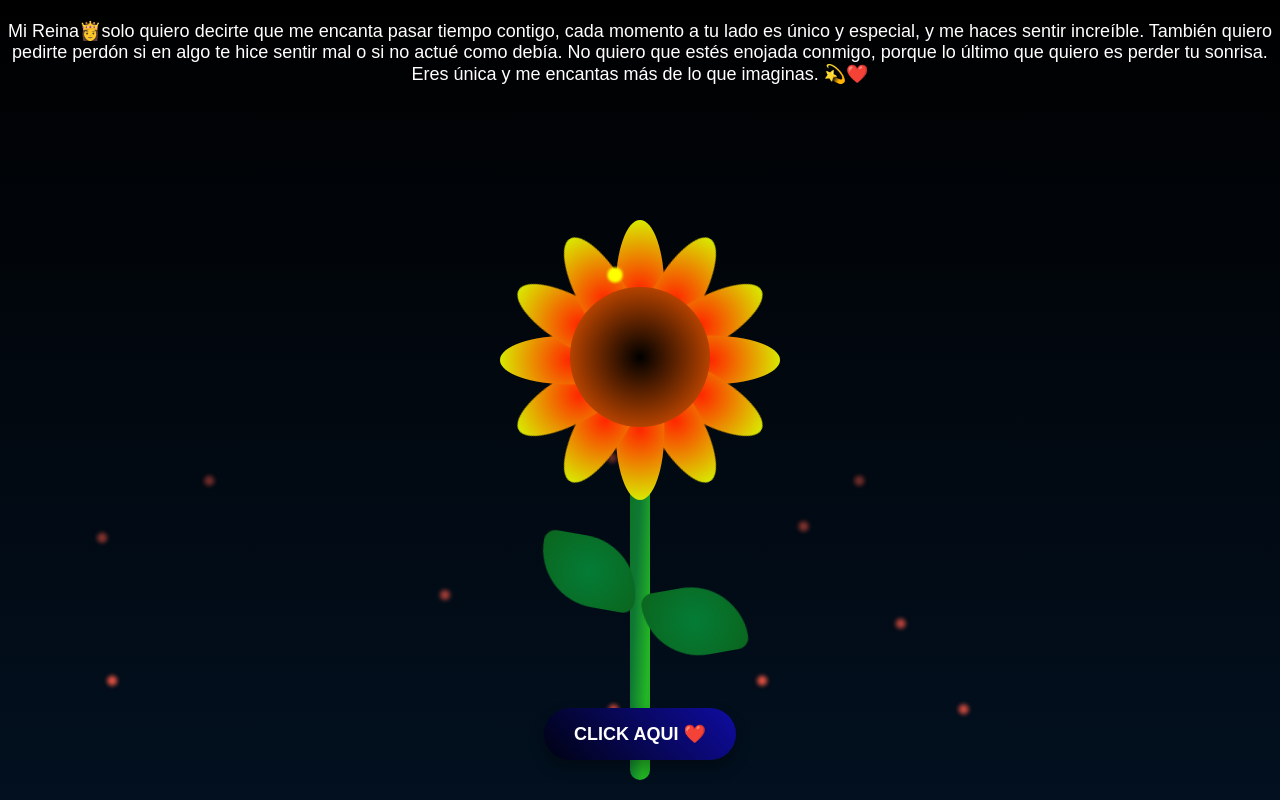
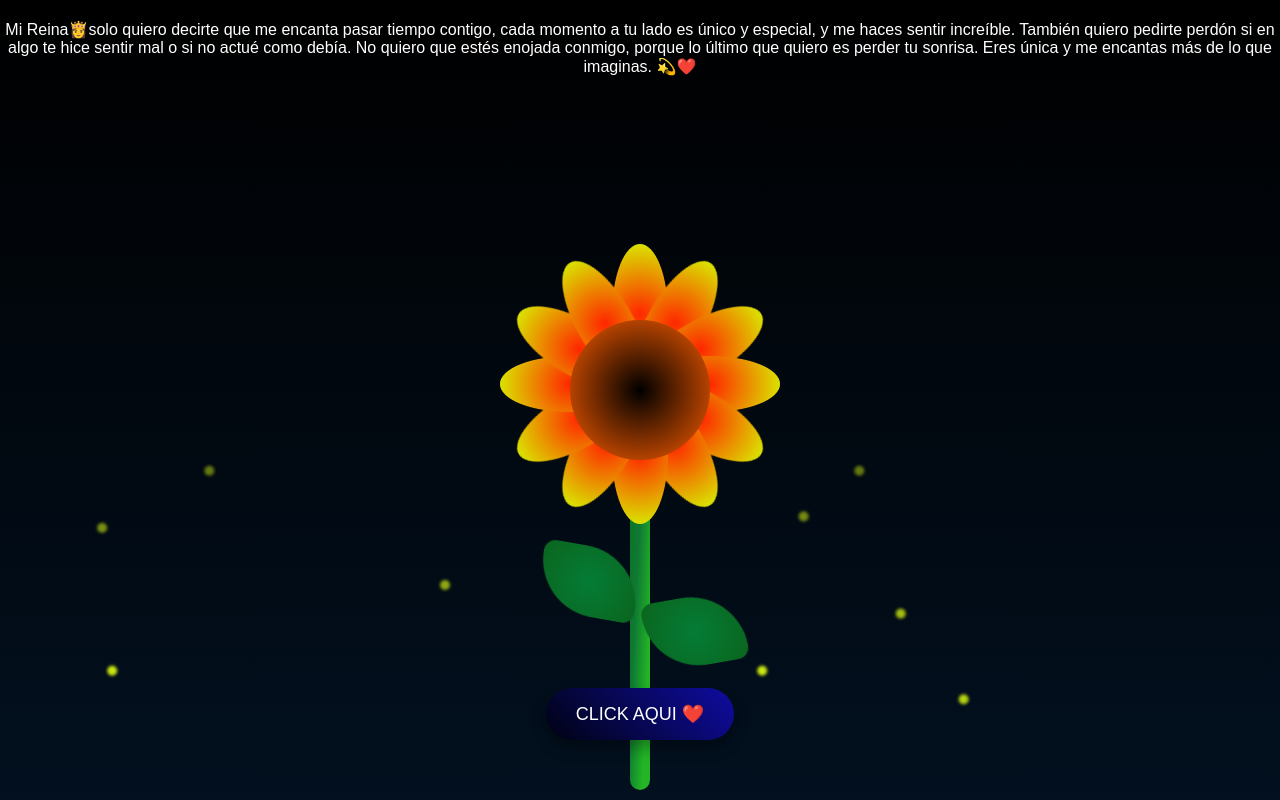
Before and after one commit to Ferxxo125/flor_11, a plain HTML site: page flower.html in a window 1280 px wide. Drawn offline with Linux system fonts and the light colour scheme.

Commit message:
Update flower.html

```diff
--- a/flower.html
+++ b/flower.html
@@ -42,27 +42,28 @@
         color: #fff;
         font-family: "Poppins", sans-serif;
         font-weight: 400;
-        font-size: 18px;
+        font-size: 16px;
       }
 
       .flower_wrapper {
         position: absolute;
         left: 50%;
-        bottom: 20px;
+        bottom: 10px;
         transform: translateX(-50%);
         z-index: 5;
       }
 
       .flower_stem {
         width: 20px;
-        height: 400px;
+        left: 50%;
+        height: 390px;
         background-image: var(--line-color);
         border-radius: 20px;
       }
 
       .flower_center {
         position: absolute;
-        top: -93px;
+        top: -80px;
         left: 50%;
         transform: translateX(-50%);
         width: 140px;
@@ -77,7 +78,7 @@
 
       .flower_petal {
         position: absolute;
-        width: 70px;
+        width: 80px;
         height: 140px;
         background: var(--petal-color);
         clip-path: ellipse(35% 50% at 50% 50%);
@@ -187,7 +188,7 @@
       .light {
         position: absolute;
         width: 10px;
-        height: 10px;
+        height: 11px;
         background-color: rgb(255, 255, 0);
         border-radius: 50%;
         filter: blur(2px);
@@ -196,7 +197,7 @@
 
       .flower_light {
         bottom: 450px;
-        animation: light-ans 4s linear infinite backwards;
+        animation: light-ans 5s linear infinite backwards;
       }
 
       .light-1 {
@@ -249,12 +250,12 @@
       }
       .light {
         position: absolute;
-        bottom: 0px;
+        bottom: 10px;
         width: 10px;
         height: 10px;
-        background-color: rgb(238, 85, 68);
+        background-color: rgb(213, 244, 17);
         border-radius: 50%;
-        filter: blur(2px);
+        filter: blur(1.5px);
         animation: light-ans-background 7s linear infinite backwards;
         z-index: 1; /* confettis detrás de la flor */
       }
@@ -329,7 +330,7 @@
         100% {
           transform: translateY(-300px);
           opacity: 0;
-          filter: blur(10px);
+          filter: blur(1px);
         }
       }
 
@@ -358,7 +359,7 @@
         padding: 15px 30px;
         font-size: 18px;
         font-family: "Poppins", sans-serif;
-        font-weight: 600;
+        font-weight: 00;
         color: #fff;
         background: linear-gradient(45deg, #000211, #0f0ca1);
         border: none;
@@ -369,7 +370,7 @@
         position: relative;
         overflow: hidden;
         z-index: 999;
-        margin: 40px 0;
+        margin: 60px 0;
       }
 
       .flower-btn:hover {
@@ -378,7 +379,7 @@
       }
 
     /* === ADAPTACIÓN RESPONSIVA === */
-      @media (max-width: 480px) {
+      @media (max-width: 450px) {
         h1 {
           font-size: 18px;
           width: 100%;
@@ -393,7 +394,7 @@
         }
       }
 
-      @media (max-width: 480px) {
+      @media (max-width: 450px) {
         h1 {
           font-size: 16px;
         }
```
